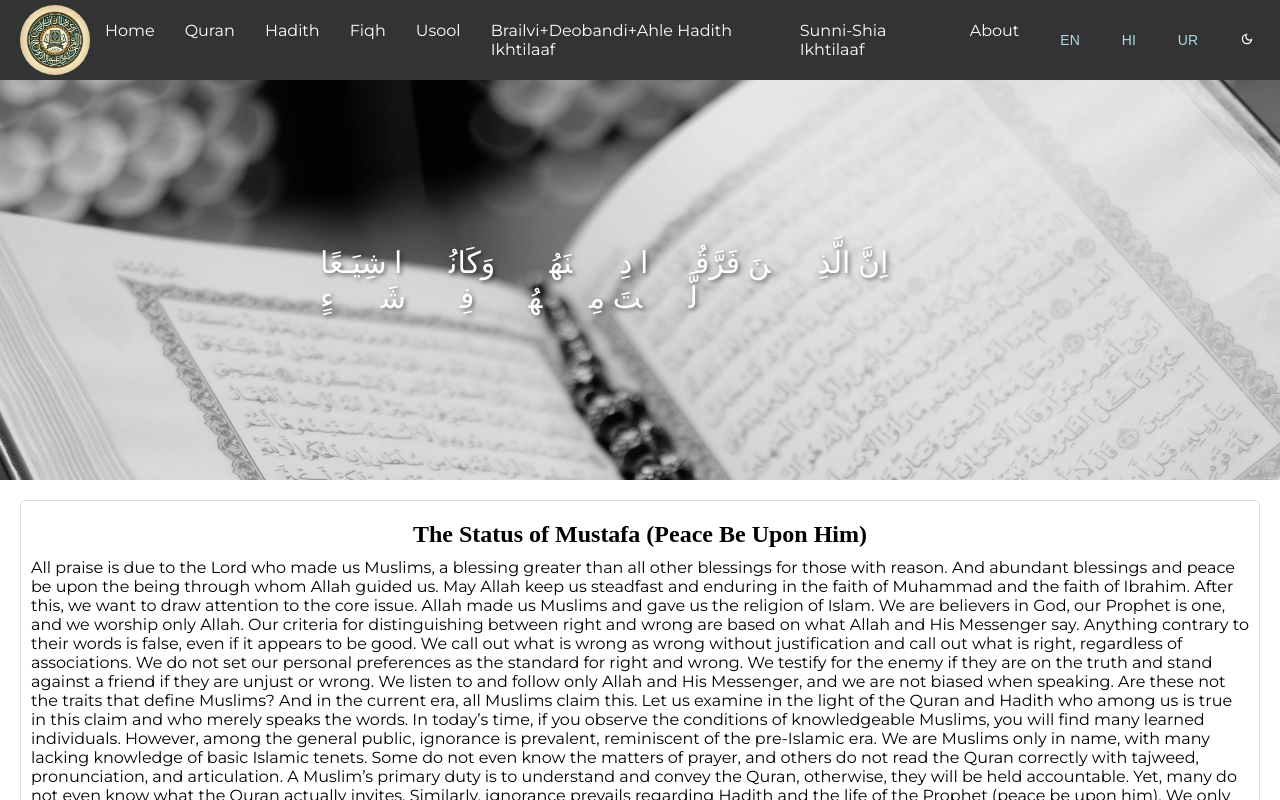
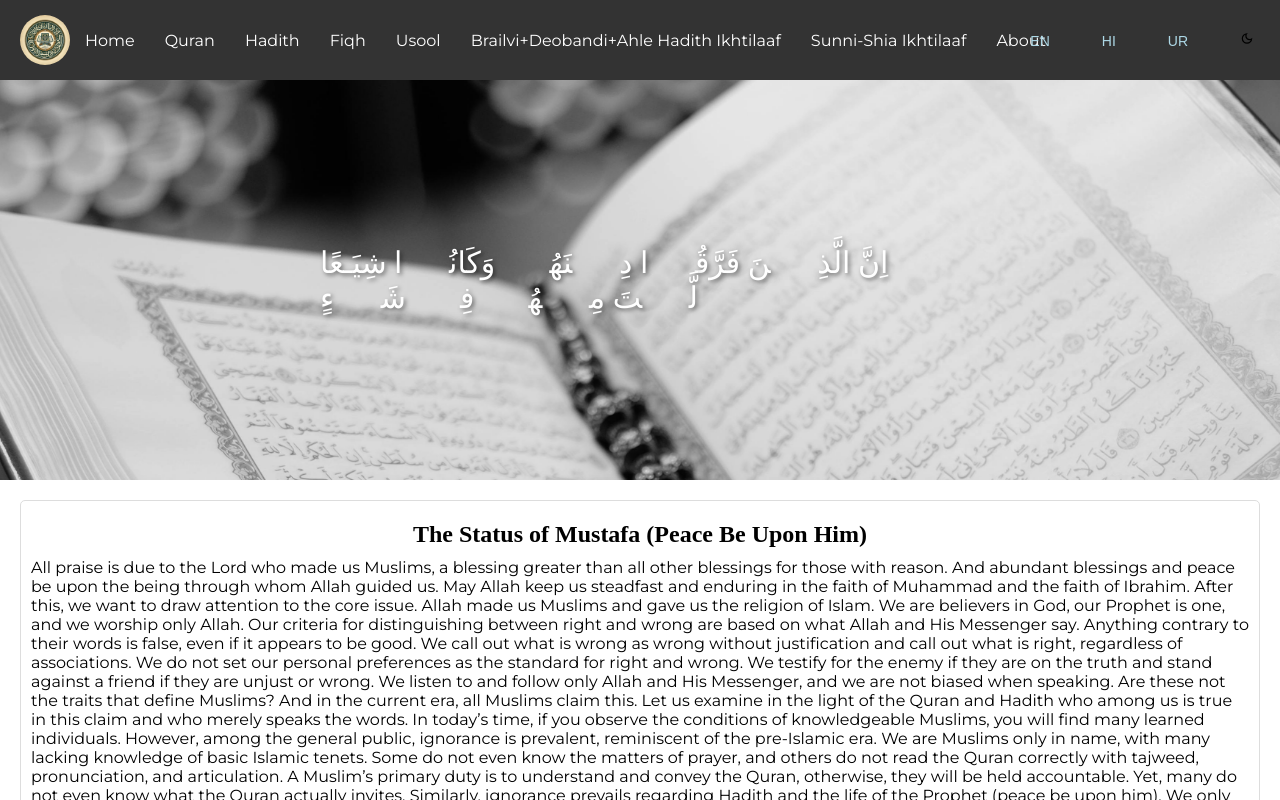
Before and after one commit to asifkhan0870/Al-qual-ul-mubeen, a React (Create React App) app: page / in a window 1280 px wide. Shown: the top 800 px of the page. Built offline with nearby package versions, Linux system fonts and the light colour scheme; a web font is replaced by a local one.

Commit message:
something change

```diff
--- a/src/components/Navbar.js
+++ b/src/components/Navbar.js
@@ -3,6 +3,72 @@ import styled from "styled-components";
 import { useTranslation } from "react-i18next";
 import { MdDarkMode } from "react-icons/md";
 import { MdOutlineDarkMode } from "react-icons/md";
+
+function Navbar() {
+  const { i18n } = useTranslation();
+  const [darkMode, setDarkMode] = React.useState(false);
+
+  const changeLanguage = (lng) => {
+    i18n.changeLanguage(lng);
+  };
+
+  const toggleTheme = () => {
+    setDarkMode(!darkMode);
+    document.body.className = !darkMode ? "dark-mode" : "";
+  };
+
+  return (
+    <Nav>
+      <Logo src="logo.webp" alt="Logo" />
+      <NavList>
+        <NavItem>
+          <NavLink href="/">Home</NavLink>
+        </NavItem>
+        <NavItem>
+          <NavLink href="/quran">Quran</NavLink>
+        </NavItem>
+        <NavItem>
+          <NavLink href="/hadith">Hadith</NavLink>
+        </NavItem>
+        <NavItem>
+          <NavLink href="/fiqh">Fiqh</NavLink>
+        </NavItem>
+        <NavItem>
+          <NavLink href="/usool">Usool</NavLink>
+        </NavItem>
+        <NavItem>
+          <NavLink href="/bdai">Brailvi+Deobandi+Ahle Hadith Ikhtilaaf</NavLink>
+        </NavItem>
+        <NavItem>
+          <NavLink href="/ssi">Sunni-Shia Ikhtilaaf</NavLink>
+        </NavItem>
+        <NavItem>
+          <NavLink href="/about">About</NavLink>
+        </NavItem>
+      </NavList>
+      <Controls>
+        <LanguageSwitcher onClick={() => changeLanguage("en")}>
+          EN
+        </LanguageSwitcher>
+        <LanguageSwitcher onClick={() => changeLanguage("hi")}>
+          HI
+        </LanguageSwitcher>
+        <LanguageSwitcher onClick={() => changeLanguage("ur")}>
+          UR
+        </LanguageSwitcher>
+        <ThemeToggle onClick={toggleTheme}>
+          {darkMode ? (
+            <MdDarkMode style={{ color: "white" }} />
+          ) : (
+            <MdOutlineDarkMode style={{ color: "black" }} />
+          )}
+        </ThemeToggle>
+      </Controls>
+    </Nav>
+  );
+}
+
+export default Navbar;
 
 // Styled Components
 const Nav = styled.nav`
@@ -16,15 +82,26 @@ const Nav = styled.nav`
   font-family: "Montserrat", sans-serif;
   font-weight: 400;
   font-style: normal;
+  position: relative; /* To position the elements correctly */
+  flex-wrap: wrap; /* Allows items to wrap on smaller screens */
+
+  @media (max-width: 768px) {
+    justify-content: space-between; /* Ensure space between items */
+  }
 `;
 
 const Logo = styled.img`
   font-size: 1.5rem;
   font-weight: bold;
-  heigth: 70px;
-  width: 70px;
+  height: 50px; /* Adjust height */
+  width: auto; /* Adjust width to maintain aspect ratio */
   border-radius: 100px;
   margin-left: 10px;
+
+  @media (max-width: 768px) {
+    margin: 0;
+    height: 40px; /* Adjust height for smaller screens */
+  }
 `;
 
 const NavList = styled.ul`
@@ -32,11 +109,10 @@ const NavList = styled.ul`
   display: flex;
   margin: 0;
   padding: 0;
+  flex: 1; /* Take up remaining space to push items to the right */
 
   @media (max-width: 768px) {
-    flex-direction: column;
-    align-items: center;
-    display: none;
+    display: none; /* Hide navigation links on smaller screens */
   }
 `;
 
@@ -60,11 +136,20 @@ const NavLink = styled.a`
 const Controls = styled.div`
   display: flex;
   align-items: center;
-  //   background-color: red;
+  gap: 10px; /* Space between language switcher and theme toggle */
+  position: absolute; /* Position controls on the right side */
+  right: 10px; /* Adjust right position */
+  top: 50%;
+  transform: translateY(-50%); /* Center vertically */
+
+  @media (max-width: 768px) {
+    position: static; /* Reset position for smaller screens */
+    margin-top: 10px; /* Add margin-top */
+  }
 `;
 
 const Button = styled.button`
-  background: #007bff;
+  // background: #007bff;
   color: #fff;
   border: none;
   padding: 5px 10px;
@@ -78,120 +163,45 @@ const Button = styled.button`
 `;
 
 const LanguageSwitcher = styled(Button)`
-  background: transparent; /* Transparent background for a cleaner look */
-  //border: 2px solid #007bff; /* Border color that matches your theme */
-  border-radius: 5px; /* Slightly rounded corners */
-  color: lightblue; /* Text color to match the border */
-  cursor: pointer; /* Pointer cursor on hover */
-  font-size: 14px; /* Adjust font size as needed */
-  padding: 8px 16px; /* Padding for spacing */
-  text-align: center; /* Center text */
-  text-decoration: none; /* Remove underline from links */
+  background: transparent;
+  // border: 2px solid #007bff;
+  color: lightblue;
+  cursor: pointer;
+  font-size: 14px;
+  padding: 8px 16px;
+  text-align: center;
+  text-decoration: none;
   transition: all 0.3s ease;
 
-  // &:hover {
-  //   // background: #007bff; /* Background color on hover */
-  //   color: white; /* Change text color on hover */
-  //   border-color: #0056b3;
-  // }
+  &:hover {
+    background: #007bff;
+    color: white;
+  }
 
   &:active {
-    // background: #0056b3; /* Background color when button is pressed */
-    border-color: #004085; /* Darker border color when pressed */
+    border-color: #004085;
     transform: translateY(1px);
   }
 `;
 
 const ThemeToggle = styled(Button)`
-  background: transparent; /* Transparent background for a cleaner look */
-  //border: 2px solid #007bff; /* Border color that matches your theme */
-  border-radius: 5px; /* Slightly rounded corners */
-  color: #007bff; /* Text color to match the border */
-  cursor: pointer; /* Pointer cursor on hover */
-  font-size: 14px; /* Adjust font size as needed */
-  padding: 8px 16px; /* Padding for spacing */
-  text-align: center; /* Center text */
-  text-decoration: none; /* Remove underline from links */
+  background: transparent;
+  // border: 2px solid #007bff;
+  color: #007bff;
+  cursor: pointer;
+  font-size: 14px;
+  padding: 8px 16px;
+  text-align: center;
+  text-decoration: none;
   transition: all 0.3s ease;
 
-  // &:hover {
-  //   // background: #007bff; /* Background color on hover */
-  //   color: white; /* Change text color on hover */
-  //   border-color: #0056b3;
-  // }
+  &:hover {
+    background: #007bff;
+    color: white;
+  }
 
   &:active {
-    //background: #0056b3; /* Background color when button is pressed */
-    border-color: #004085; /* Darker border color when pressed */
+    border-color: #004085;
     transform: translateY(1px);
   }
 `;
-
-function Navbar() {
-  const { i18n } = useTranslation();
-  const [darkMode, setDarkMode] = React.useState(false);
-
-  const changeLanguage = (lng) => {
-    i18n.changeLanguage(lng);
-  };
-
-  const toggleTheme = () => {
-    setDarkMode(!darkMode);
-    document.body.className = !darkMode ? "dark-mode" : "";
-  };
-
-  return (
-    <Nav>
-      <Logo src="logo.webp"></Logo>
-      <NavList>
-        <NavItem>
-          <NavLink href="/">Home</NavLink>
-        </NavItem>
-        <NavItem>
-          <NavLink href="/quran">Quran</NavLink>
-        </NavItem>
-        <NavItem>
-          <NavLink href="/hadith">Hadith</NavLink>
-        </NavItem>
-        <NavItem>
-          <NavLink href="/fiqh">Fiqh</NavLink>
-        </NavItem>
-        <NavItem>
-          <NavLink href="/usool">Usool</NavLink>
-        </NavItem>
-        <NavItem>
-          <NavLink href="/bdai">Brailvi+Deobandi+Ahle Hadith Ikhtilaaf</NavLink>
-        </NavItem>
-
-        <NavItem>
-          <NavLink href="/ssi">Sunni-Shia Ikhtilaaf</NavLink>
-        </NavItem>
-        <NavItem>
-          <NavLink href="/about">About</NavLink>
-        </NavItem>
-      </NavList>
-      <Controls>
-        <LanguageSwitcher onClick={() => changeLanguage("en")}>
-          EN
-        </LanguageSwitcher>
-        <LanguageSwitcher onClick={() => changeLanguage("hi")}>
-          HI
-        </LanguageSwitcher>
-        <LanguageSwitcher onClick={() => changeLanguage("ur")}>
-          UR
-        </LanguageSwitcher>
-        <ThemeToggle onClick={toggleTheme}>
-          {/* <MdDarkMode /> */}
-
-          {darkMode ? (
-            <MdDarkMode style={{ background: "black" }} />
-          ) : (
-            <MdOutlineDarkMode style={{ color: "white" }} />
-          )}
-        </ThemeToggle>
-      </Controls>
-    </Nav>
-  );
-}
-
-export default Navbar;
```
